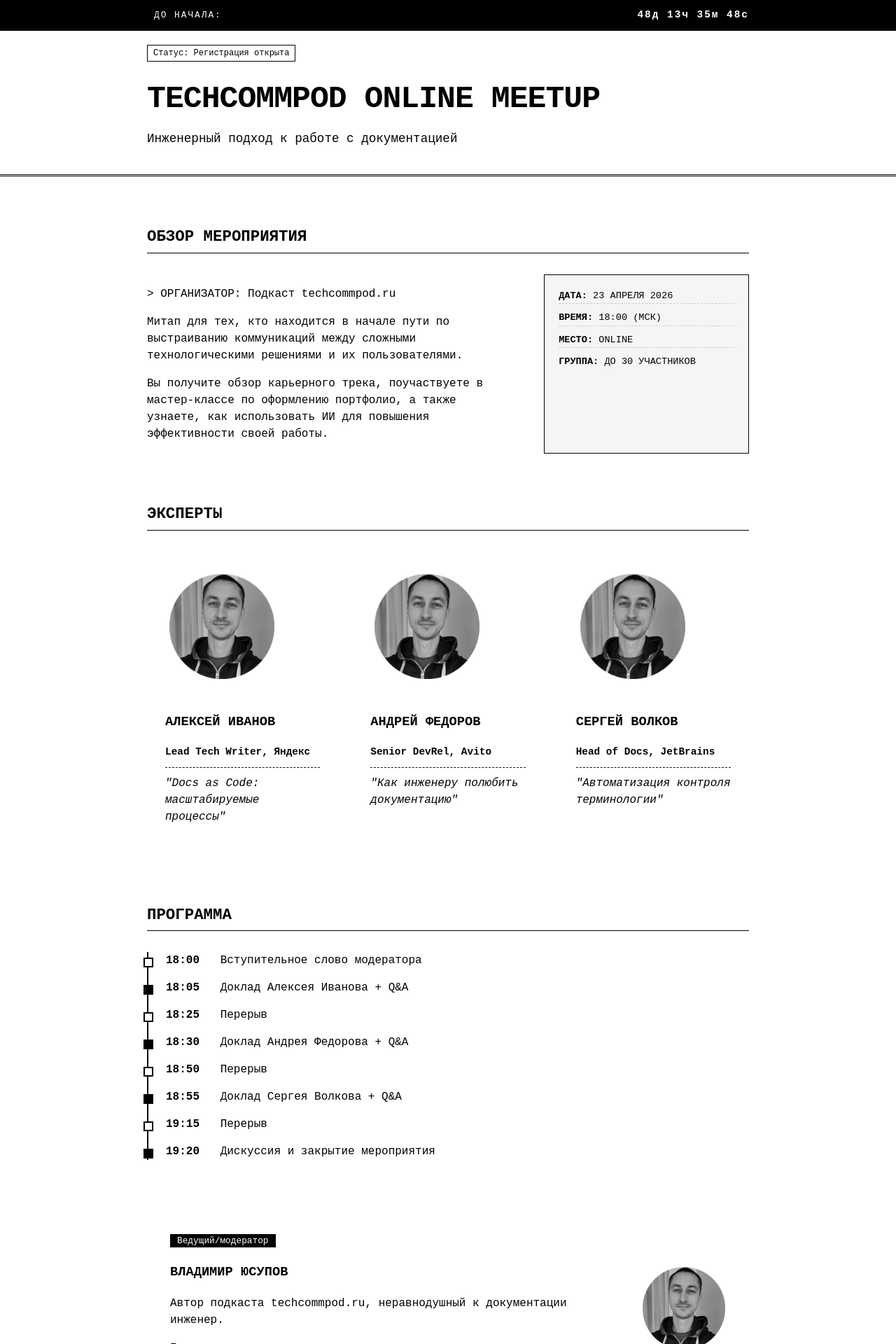
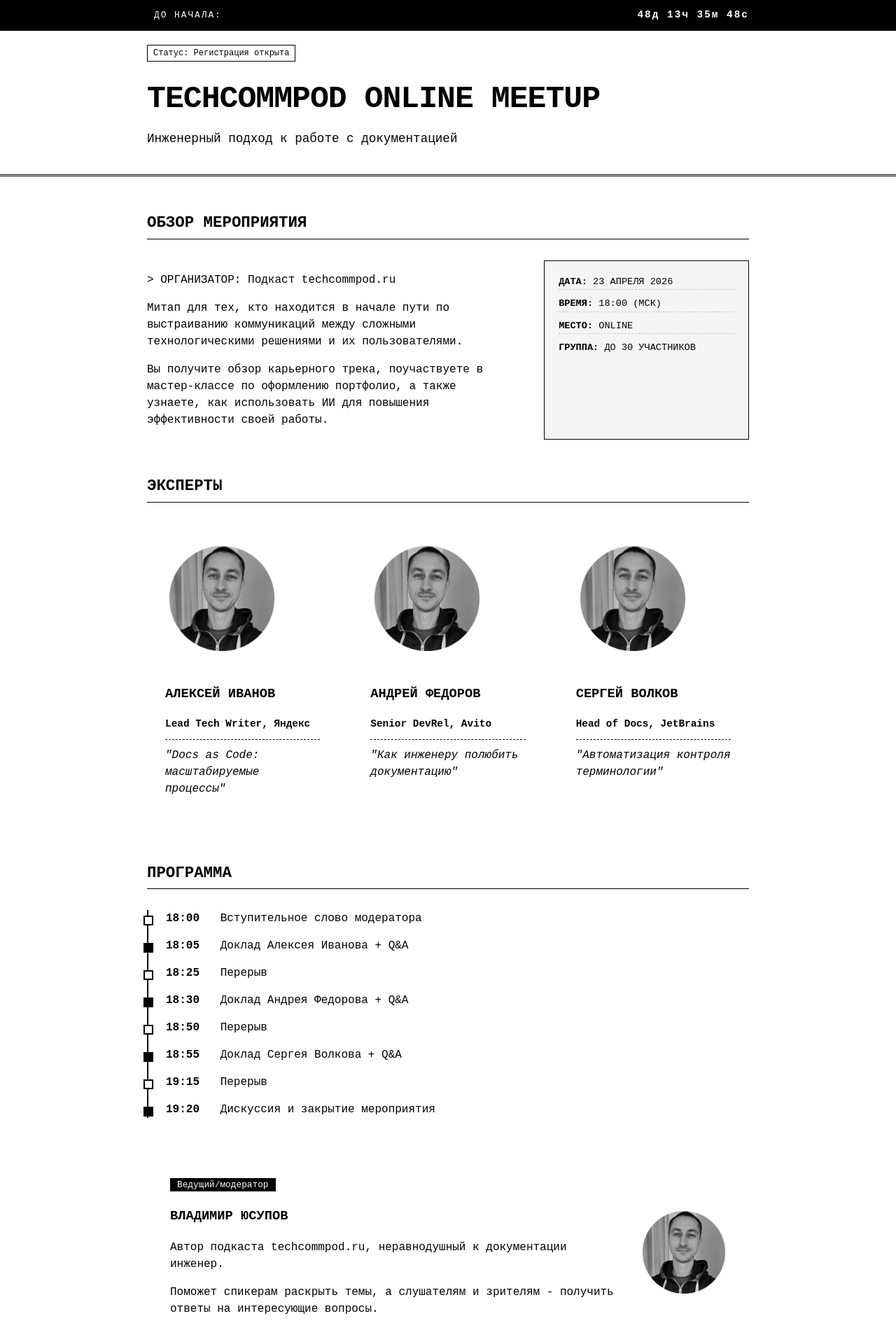
Before and after one commit to techwritex/techcommpod, a Jekyll site: the page built from meetup.md, in a window 1280 px wide. Shown: the top 1920 px of the page at 70% size. Built offline with Jekyll 4.4.1, drawn with Linux system fonts in a browser that asks for light colours.

Commit message:
meetup-page-test-33

```diff
--- a/_layouts/meetup.html
+++ b/_layouts/meetup.html
@@ -115,7 +115,8 @@
         }
 
         /* Sections */
-        .section { margin-top: 70px; }
+        /* .section { margin-top: 70px; } */
+        .section { margin-top: 50px; }
 
         .section-title {
             border-bottom: var(--border);
```
